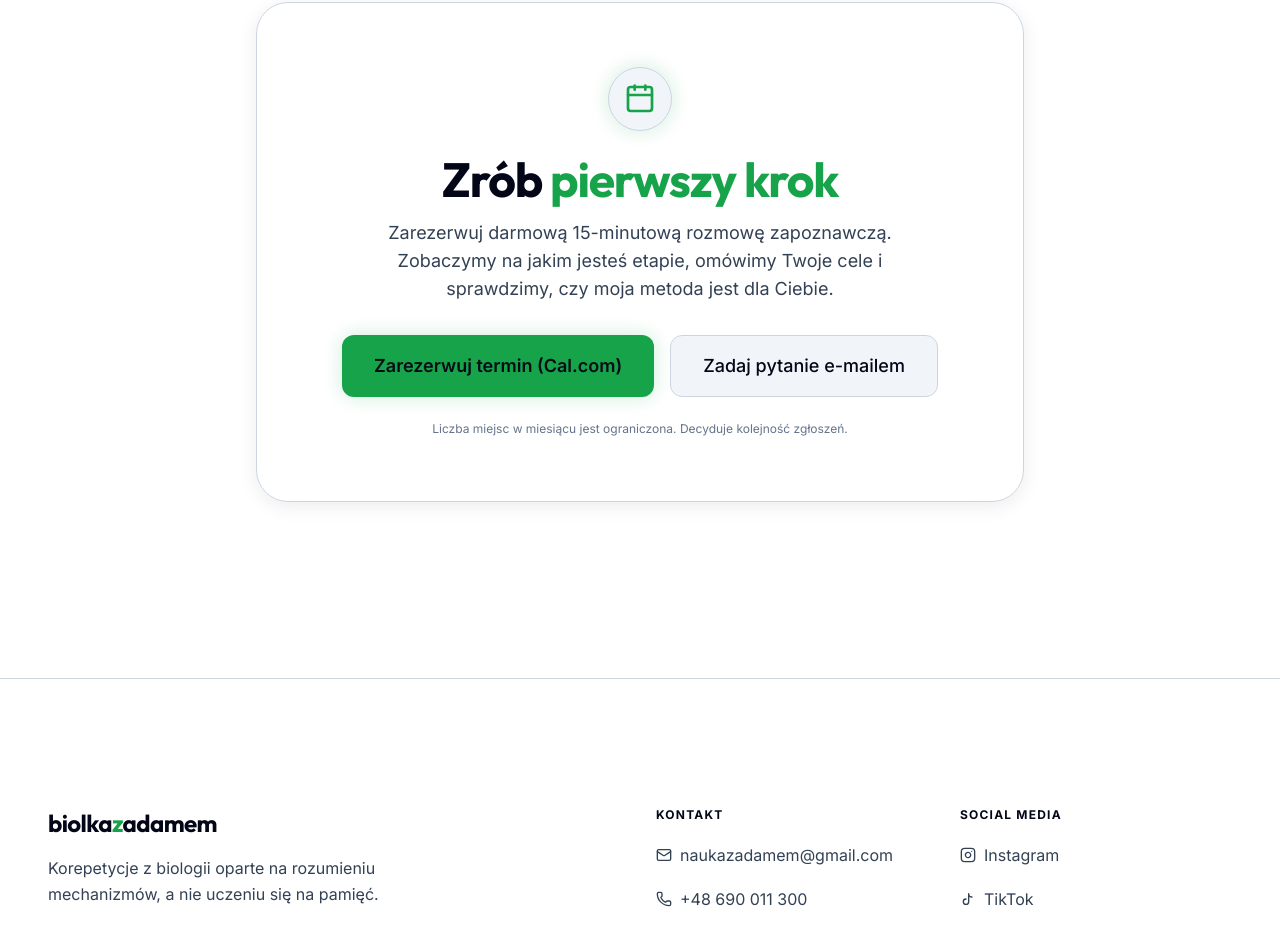
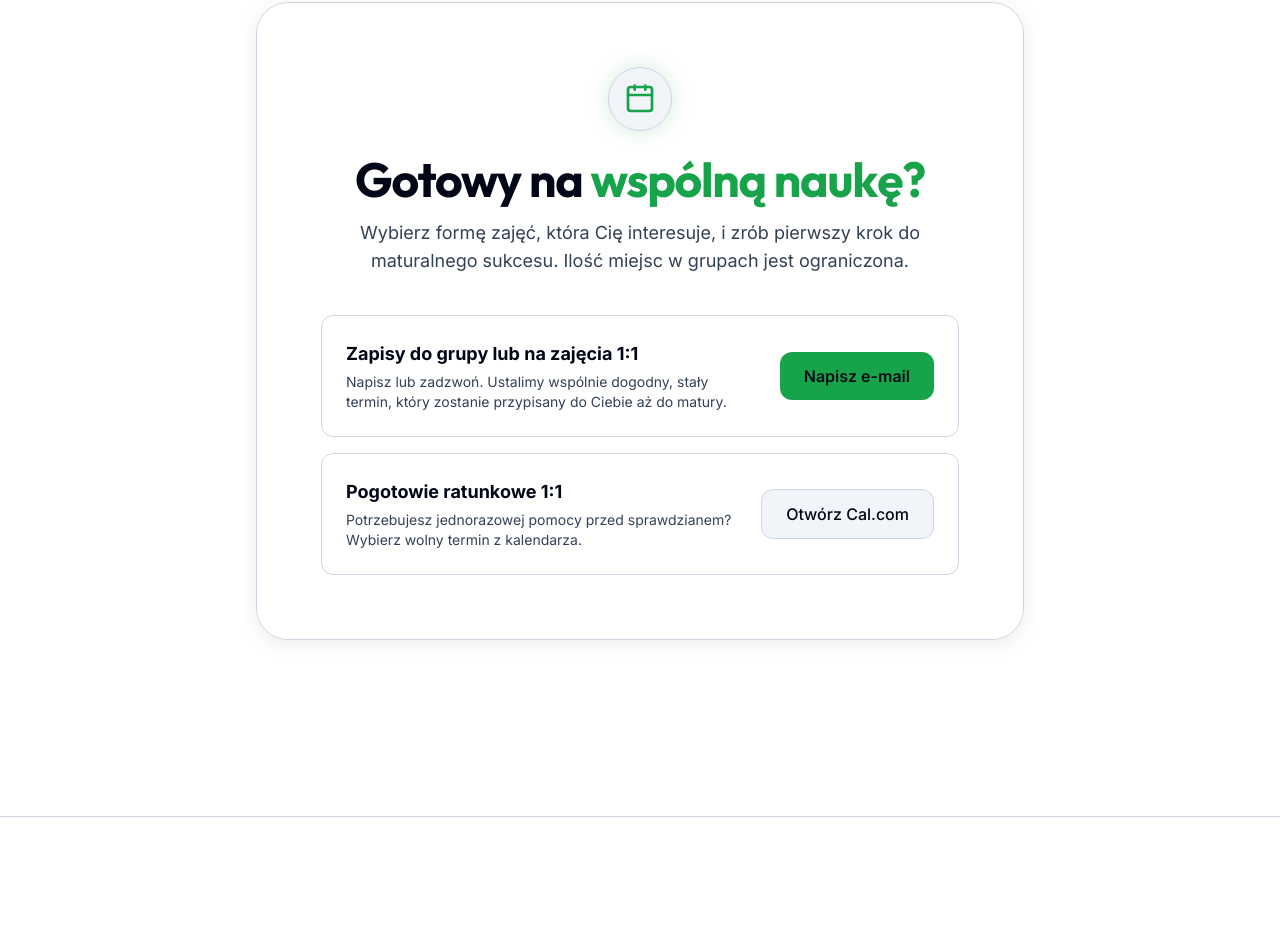
Before and after one commit to taachii/biolearn-landing, a Next.js app: page / in a window 1280 px wide. Shown: the part 6834-7767 px from the top of the page. Built offline with nearby package versions, Linux system fonts and the light colour scheme.

Commit message:
feat: redesign Rezerwacja section to split booking paths into Group/Mentoring and Pogotowie

```diff
--- a/components/sections/RezerwacjaSection.tsx
+++ b/components/sections/RezerwacjaSection.tsx
@@ -19,25 +19,35 @@ export function RezerwacjaSection({ id }: RezerwacjaSectionProps) {
             <Calendar size={32} />
           </div>
           <h2 className="font-display text-4xl sm:text-5xl font-bold tracking-tight mb-4">
-            Zrób <span className="text-neon-green">pierwszy krok</span>
+            Gotowy na <span className="text-neon-green">wspólną naukę?</span>
           </h2>
-          <p className="text-lg text-[var(--color-text-secondary)] mb-8 max-w-xl mx-auto">
-            Zarezerwuj darmową 15-minutową rozmowę zapoznawczą. Zobaczymy na jakim jesteś etapie, omówimy Twoje cele i sprawdzimy, czy moja metoda jest dla Ciebie.
+          <p className="text-lg text-[var(--color-text-secondary)] mb-10 max-w-xl mx-auto">
+            Wybierz formę zajęć, która Cię interesuje, i zrób pierwszy krok do maturalnego sukcesu. Ilość miejsc w grupach jest ograniczona.
           </p>
 
-          {/* Placeholder for Calendly or a simple button */}
-          <div className="flex flex-col md:flex-row justify-center gap-4 w-full">
-            <Button size="lg" variant="primary" className="shadow-[var(--shadow-glow-accent)] border-transparent w-full md:w-auto">
-              Zarezerwuj termin (Cal.com)
-            </Button>
-            <Button size="lg" variant="secondary" className="w-full md:w-auto" onClick={() => document.getElementById("kontakt")?.scrollIntoView({ behavior: "smooth" })}>
-              Zadaj pytanie e-mailem
-            </Button>
+          <div className="flex flex-col gap-4 max-w-2xl mx-auto w-full text-left">
+            {/* Opcja 1: Pakiety */}
+            <div className="bg-[var(--color-bg-base)] rounded-[var(--radius-lg)] p-5 sm:p-6 flex flex-col sm:flex-row items-start sm:items-center justify-between gap-6 border border-[var(--color-border)] hover:border-[#00FF66]/50 transition-colors">
+              <div>
+                <h3 className="font-bold text-[var(--color-text-primary)] text-lg">Zapisy do grupy lub na zajęcia 1:1</h3>
+                <p className="text-sm text-[var(--color-text-secondary)] mt-1">Napisz lub zadzwoń. Ustalimy wspólnie dogodny, stały termin, który zostanie przypisany do Ciebie aż do matury.</p>
+              </div>
+              <a href="mailto:naukazadamem@gmail.com" className="w-full sm:w-auto shrink-0">
+                <Button variant="primary" className="w-full">Napisz e-mail</Button>
+              </a>
+            </div>
+
+            {/* Opcja 2: Pogotowie */}
+            <div className="bg-[var(--color-bg-base)] rounded-[var(--radius-lg)] p-5 sm:p-6 flex flex-col sm:flex-row items-start sm:items-center justify-between gap-6 border border-[var(--color-border)] hover:border-[#00FF66]/50 transition-colors">
+              <div>
+                <h3 className="font-bold text-[var(--color-text-primary)] text-lg">Pogotowie ratunkowe 1:1</h3>
+                <p className="text-sm text-[var(--color-text-secondary)] mt-1">Potrzebujesz jednorazowej pomocy przed sprawdzianem? Wybierz wolny termin z kalendarza.</p>
+              </div>
+              <Button variant="secondary" className="w-full sm:w-auto shrink-0">
+                Otwórz Cal.com
+              </Button>
+            </div>
           </div>
-
-          <p className="text-xs text-[var(--color-text-muted)] mt-6">
-            Liczba miejsc w miesiącu jest ograniczona. Decyduje kolejność zgłoszeń.
-          </p>
         </AnimateIn>
       </div>
     </section>
```
